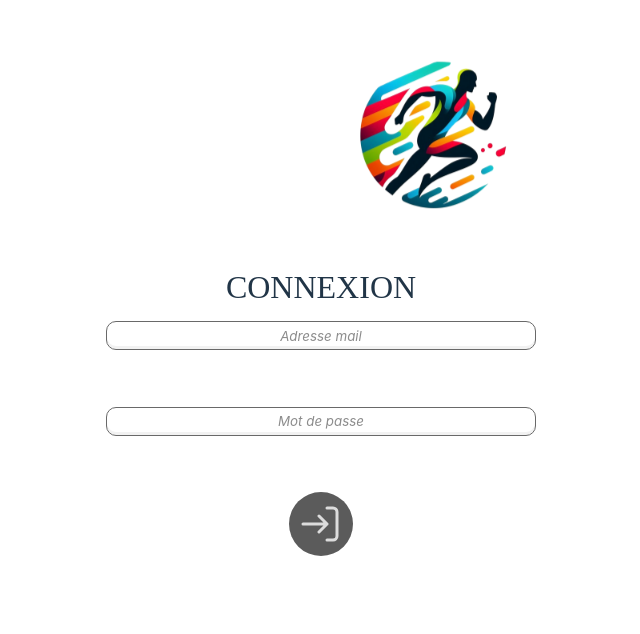
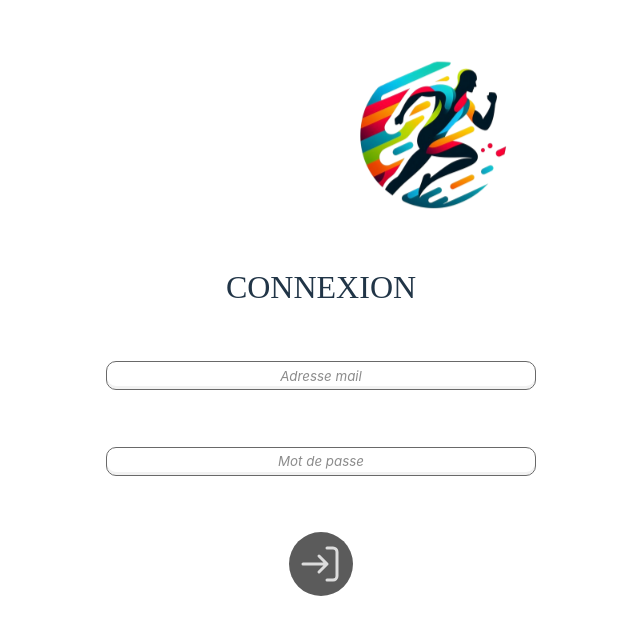
Before and after one commit to ashnikko0/M1_ProjetHealth, a React (Vite) app: page / in a window 1280 px wide. Shown: the top 634 px of the page, without its empty margins (319-959 px from the left). Built offline with nearby package versions, Linux system fonts and the light colour scheme; a web font is replaced by a local one.

Commit message:
dsl jules

```diff
--- a/src/index.css
+++ b/src/index.css
@@ -215,6 +215,9 @@
   0% { transform: rotate(0deg); }
   100% { transform: rotate(360deg); }
 }
+.error-p:empty::before {
+  content: "\A0";
+}
 
 .search-bar{
   width:100%;
@@ -226,8 +229,9 @@
   border-radius : 30px;
   font-family: "Inter";
   outline: none;
-  box-shadow: inset 0 -3px 0 rgba(0, 0, 0, 0.05)
-
+  box-shadow: inset 0 -3px 0 rgba(0, 0, 0, 0.05);
+  width: 100%;
+  margin-bottom: 10px;
 }
 
 
```
